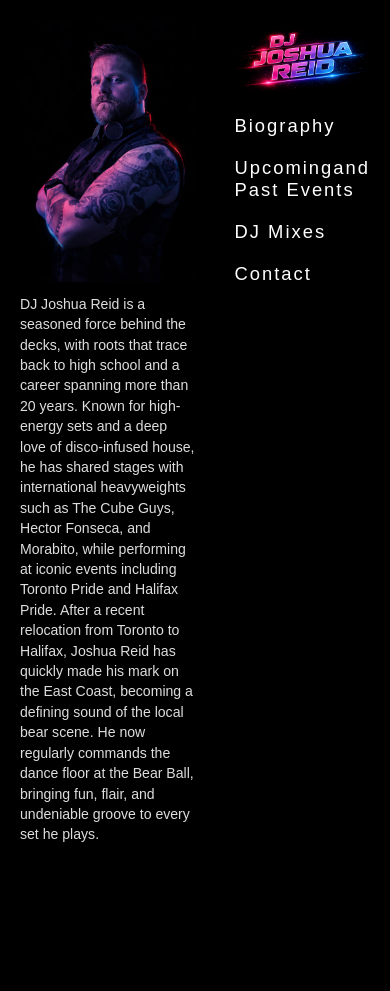
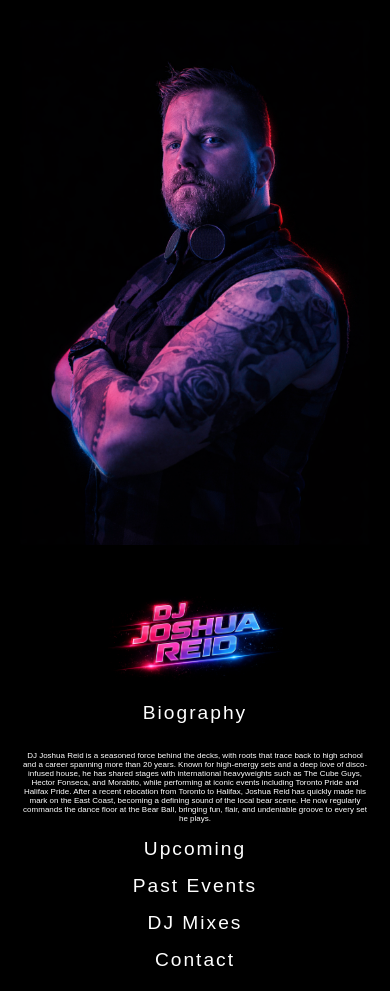
Before and after one commit to camerjos/joshuareidweb, a plain HTML site: page index.html in a window 390 px wide. Both pictures are taken after a click on the link "Biography". Before the commit the page ends 865 px from the top, so only its background shows below. Drawn offline with Linux system fonts and the light colour scheme.

Commit message:
Update index.html

```diff
--- a/index.html
+++ b/index.html
@@ -1,9 +1,10 @@
 <!DOCTYPE html>
 <html lang="en">
 <head>
-  <meta charset="UTF-8" />
-  <meta name="viewport" content="width=device-width, initial-scale=1.0" />
+<meta charset="UTF-8">
+<meta name="viewport" content="width=device-width, initial-scale=1.0">
 <title>DJ Joshua Reid</title>
+
 <style>
 * { box-sizing: border-box; }
 
@@ -14,6 +15,9 @@
   font-family: Arial, Helvetica, sans-serif;
 }
 
+.hidden { display: none; }
+
+/* ================= DESKTOP LAYOUT ================= */
 table {
   width: 100vw;
   height: 100vh;
@@ -29,7 +33,6 @@
 
 .image-cell img.main-image {
   width: 50%;
-      height: auto;
   display: block;
   margin-left: auto;
 }
@@ -42,7 +45,6 @@
 .logo {
   width: 1100px;
   max-width: 100%;
-      height: auto;
   display: block;
   margin-bottom: 20px;
 }
@@ -51,7 +53,6 @@
   display: flex;
   flex-direction: column;
   gap: 20px;
-      align-items: flex-start;
 }
 
 nav a {
@@ -64,22 +65,17 @@
 
 nav a:hover { opacity: 0.7; }
 
-    .hidden { display: none; }
-
-    .bio, .gallery {
+.section {
   margin-top: 12px;
-      font-size: 1.15rem;
-      line-height: 1.45;
   max-width: 420px;
-      color: #ddd;
 }
 
-    /* Thumbnail gallery */
+/* Thumbnail grid */
 .thumb-grid {
   display: grid;
   grid-template-columns: repeat(3, 1fr);
   gap: 10px;
-      margin-top: 10px;
+  margin-top: 15px;
 }
 
 .thumb-grid img {
@@ -104,82 +100,134 @@
   max-height: 90%;
 }
 
+/* ================= MOBILE LAYOUT ================= */
 @media (max-width: 900px) {
-      nav a { font-size: 1.15rem; }
-      .logo { width: 100%; }
+
+  table {
+    display: block;
+    height: auto;
+  }
+
+  tr { display: block; }
+
+  td {
+    display: block;
+    width: 100%;
+  }
+
+  /* Index image on its own, aligned right */
+  .image-cell {
+    width: 100%;
+    padding: 20px;
+  }
 
   .image-cell img.main-image {
     width: 100%;
+    display: block;
+    margin-left: auto;
   }
 
-      .bio { font-size: 0.88rem; max-width: none; }
+  /* Logo and navigation underneath */
+  .nav-cell {
+    width: 100%;
+    padding: 20px;
+    text-align: center;
+  }
 
-      #bio-content { display: none !important; }
-      #gallery-content { display: none !important; }
+  /* Reduce logo size by 50% and center */
+  .logo {
+    width: 50%;
+    max-width: 400px;
+    display: block;
+    margin: 0 auto 20px auto;
+  }
+
+  /* Center links underneath logo */
+  nav {
+    display: flex;
+    flex-direction: column;
+    align-items: center;
+    gap: 15px;
+  }
+
+  nav a {
+    font-size: 1.2rem;
+    text-align: center;
+  }
+
+  /* Biography text half size on mobile */
+  #bio {
+    font-size: 0.5em;
+  }
+
+  .section {
+    max-width: none;
+  }
 }
 </style>
 </head>
+
 <body>
+
 <table>
 <tr>
+
 <td class="image-cell">
-        <img src="index.jpg" alt="DJ Joshua Reid" class="main-image" />
-        <div id="bio-under-photo" class="bio hidden"></div>
-        <div id="gallery-under-photo" class="gallery hidden"></div>
+  <img src="index.jpg" alt="DJ Joshua Reid" class="main-image">
 </td>
 
 <td class="nav-cell">
-        <img src="newlogo.png" alt="Logo" class="logo" />
+  <img src="newlogo.png" alt="Logo" class="logo">
+
   <nav>
-          <a id="bio-link">Biography</a>
-          <div id="bio-content" class="bio hidden">
+
+    <a data-target="bio">Biography</a>
+    <div id="bio" class="section hidden">
       DJ Joshua Reid is a seasoned force behind the decks, with roots that trace back to high school and a career spanning more than 20 years. Known for high-energy sets and a deep love of disco-infused house, he has shared stages with international heavyweights such as The Cube Guys, Hector Fonseca, and Morabito, while performing at iconic events including Toronto Pride and Halifax Pride. After a recent relocation from Toronto to Halifax, Joshua Reid has quickly made his mark on the East Coast, becoming a defining sound of the local bear scene. He now regularly commands the dance floor at the Bear Ball, bringing fun, flair, and undeniable groove to every set he plays.
     </div>
 
-          <a id="gallery-link">Upcomingand Past Events</a>
-          <div id="gallery-content" class="gallery hidden">
+    <a data-target="upcoming">Upcoming</a>
+    <div id="upcoming" class="section hidden">
       <div class="thumb-grid">
-              <img src="thumb1.jpg" data-full="full1.jpg" />
-              <img src="thumb2.jpg" data-full="full2.jpg" />
-              <img src="thumb3.jpg" data-full="full3.jpg" />
-              <img src="thumb4.jpg" data-full="full4.jpg" />
-              <img src="thumb5.jpg" data-full="full5.jpg" />
-              <img src="thumb6.jpg" data-full="full6.jpg" />
+        <img src="thumb1.jpg" data-full="full1.jpg">
+        <img src="thumb2.jpg" data-full="full2.jpg">
+        <img src="thumb3.jpg" data-full="full3.jpg">
+        <img src="thumb4.jpg" data-full="full4.jpg">
+        <img src="thumb5.jpg" data-full="full5.jpg">
+      </div>
+    </div>
+
+    <a data-target="past">Past Events</a>
+    <div id="past" class="section hidden">
+      <div class="thumb-grid">
+        <img src="past1-thumb.jpg" data-full="past1.jpg">
+        <img src="past2-thumb.jpg" data-full="past2.jpg">
+        <img src="past3-thumb.jpg" data-full="past3.jpg">
+        <img src="past4-thumb.jpg" data-full="past4.jpg">
+        <img src="past5-thumb.jpg" data-full="past5.jpg">
       </div>
     </div>
 
     <a href="https://hearthis.at/joshuareid" target="_blank">DJ Mixes</a>
-          <a href="mailto:joshuarcameron@gmail.com">Contact</a>
+    <a href="mailto:joshuareidlive@gmail.com">Contact</a>
+
   </nav>
 </td>
+
 </tr>
 </table>
 
 <script>
-    const bioLink = document.getElementById('bio-link');
-    const bioContent = document.getElementById('bio-content');
-    const bioUnderPhoto = document.getElementById('bio-under-photo');
 
-    const galleryLink = document.getElementById('gallery-link');
-    const galleryContent = document.getElementById('gallery-content');
-    const galleryUnderPhoto = document.getElementById('gallery-under-photo');
+const links = document.querySelectorAll('nav a[data-target]');
 
-    function isMobile() {
-      return window.matchMedia('(max-width: 900px)').matches;
-    }
-
-    function syncContent(source, target) {
-      if (!source || !target) return;
-      target.innerHTML = source.innerHTML;
-      attachLightbox(target);
-    }
-
-    function attachLightbox(container) {
-      const images = container.querySelectorAll('img[data-full]');
-      images.forEach(img => {
-        img.onclick = () => openLightbox(img.dataset.full);
+links.forEach(link => {
+  link.addEventListener('click', () => {
+    const targetId = link.getAttribute('data-target');
+    const section = document.getElementById(targetId);
+    section.classList.toggle('hidden');
   });
-    }
+});
 
 function openLightbox(src) {
   const lightbox = document.createElement('div');
@@ -189,25 +237,18 @@
   document.body.appendChild(lightbox);
 }
 
-    attachLightbox(galleryContent);
+function attachLightbox() {
+  const thumbs = document.querySelectorAll('img[data-full]');
+  thumbs.forEach(img => {
+    img.addEventListener('click', () => {
+      openLightbox(img.dataset.full);
+    });
+  });
+}
 
-    bioLink.onclick = () => {
-      if (isMobile()) {
-        syncContent(bioContent, bioUnderPhoto);
-        bioUnderPhoto.classList.toggle('hidden');
-      } else {
-        bioContent.classList.toggle('hidden');
-      }
-    };
+attachLightbox();
 
-    galleryLink.onclick = () => {
-      if (isMobile()) {
-        syncContent(galleryContent, galleryUnderPhoto);
-        galleryUnderPhoto.classList.toggle('hidden');
-      } else {
-        galleryContent.classList.toggle('hidden');
-      }
-    };
 </script>
+
 </body>
 </html>
```
Lines whose indentation alone changed are shown as unchanged.
